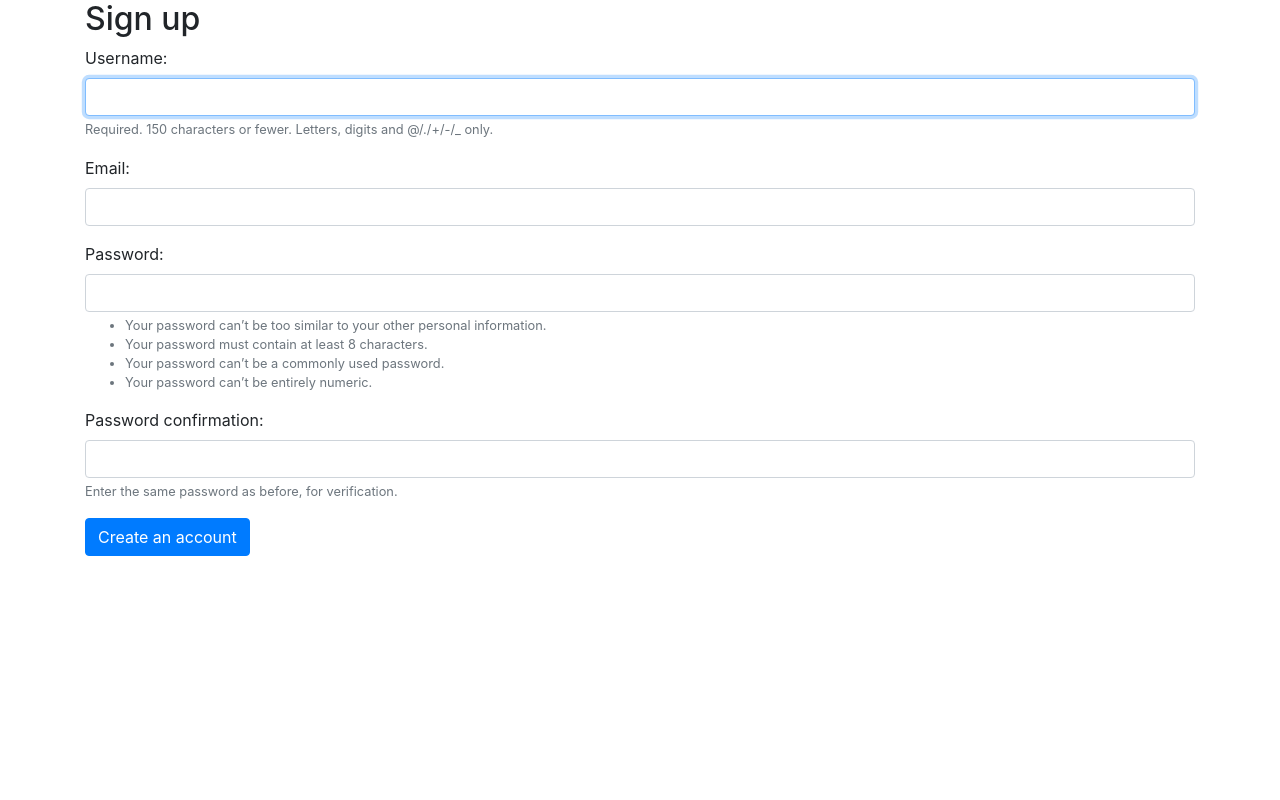
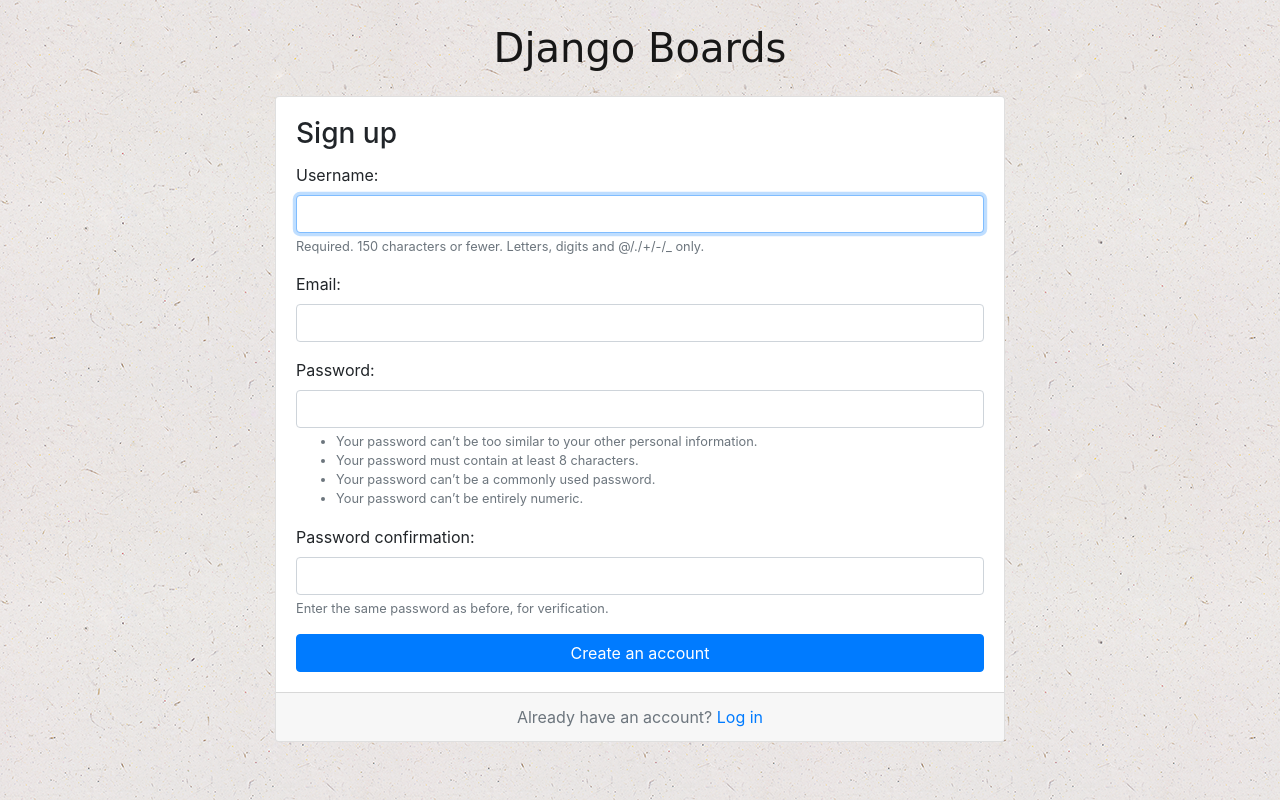
Before and after one commit to sheepxiaozi/forum, a Django app: page /signup/ in a window 1280 px wide. Run offline with Django 3.2, Linux system fonts and the light colour scheme; parts of the project's set-up code (start-up, migrations or seed data) failed here and were passed over; some libraries are stand-ins or nearby versions; some web fonts are replaced.

Commit message:
注册页面渲染

```diff
--- /dev/null
+++ b/my_forum/static/css/accounts.css
@@ -0,0 +1,16 @@
+body {
+  background-image: url(../img/ep_naturalwhite.png);
+}
+
+.logo {
+  font-family: 'Peralta', cursive;
+}
+
+.logo a {
+  color: rgba(0,0,0,.9);
+}
+
+.logo a:hover,
+.logo a:active {
+  text-decoration: none;
+}
--- a/my_forum/templates/signup.html
+++ b/my_forum/templates/signup.html
@@ -1,12 +1,32 @@
 {% extends 'base.html' %}
+
+{% load static %}
+
+{% block stylesheet %}
+  <link rel="stylesheet" href="{% static 'css/accounts.css' %}">
+{% endblock %}
 
 {% block body %}
   <div class="container">
-    <h2>Sign up</h2>
-    <form method="post" novalidate>
-      {% csrf_token %}
-      {% include 'form.html' %}
-      <button type="submit" class="btn btn-primary">Create an account</button>
-    </form>
+    <h1 class="text-center logo my-4">
+      <a href="{% url 'index' %}">Django Boards</a>
+    </h1>
+    <div class="row justify-content-center">
+      <div class="col-lg-8 col-md-10 col-sm-12">
+        <div class="card">
+          <div class="card-body">
+            <h3 class="card-title">Sign up</h3>
+            <form method="post" novalidate>
+              {% csrf_token %}
+              {% include 'form.html' %}
+              <button type="submit" class="btn btn-primary btn-block">Create an account</button>
+            </form>
+          </div>
+          <div class="card-footer text-muted text-center">
+            Already have an account? <a href="#">Log in</a>
+          </div>
+        </div>
+      </div>
+    </div>
   </div>
 {% endblock %}
```
Also changed, not shown: my_forum/static/img/ep_naturalwhite.png (added).
